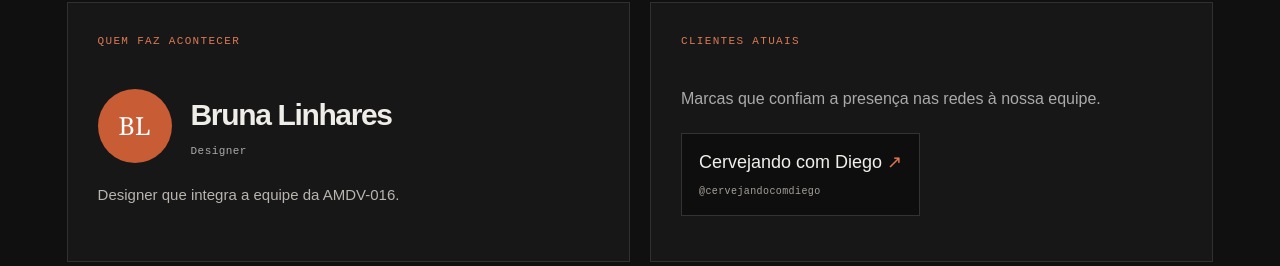
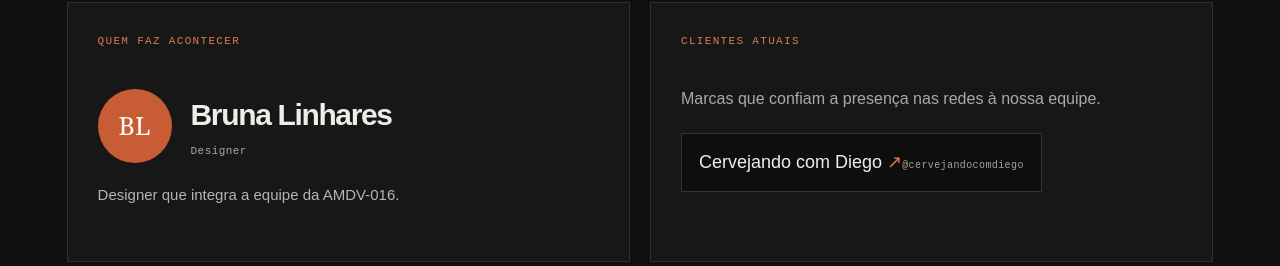
Before and after one commit to einattalia/ameninadovideo016, a Next.js app: page / in a window 1280 px wide. Shown: the part 2847-3113 px from the top of the page. Built offline with nearby package versions, Linux system fonts and the light colour scheme; no server answers.

Commit message:
Add profile and client photo uploads (components/social-management.tsx)

```diff
--- a/components/social-management.tsx
+++ b/components/social-management.tsx
@@ -32,7 +32,7 @@ export function SocialManagement(){
       <article className="management-team">
         <div className="management-card-label mono">QUEM FAZ ACONTECER</div>
         <div className="team-person">
-          <span className="team-initials" aria-hidden="true">{initials||'BL'}</span>
+          {settings.socialTeamImage?<img className="team-photo" src={settings.socialTeamImage} alt={settings.socialTeamImageAlt||`Foto de ${settings.socialTeamName}`} loading="lazy"/>:<span className="team-initials" aria-hidden="true">{initials||'BL'}</span>}
           <div><h3>{settings.socialTeamName}</h3><p className="mono">{settings.socialTeamRole}</p></div>
         </div>
         <p className="team-description">{settings.socialTeamBio}</p>
@@ -40,9 +40,12 @@ export function SocialManagement(){
       <article className="management-clients">
         <div className="management-card-label mono">CLIENTES ATUAIS</div>
         <p className="management-client-intro">Marcas que confiam a presença nas redes à nossa equipe.</p>
-        {clients.length?<ul className="management-client-list">{clients.map(client=><li key={client.id}>
-          {client.url?<a href={client.url} target="_blank" rel="noreferrer">{client.name||client.handle||'Cliente'} <span aria-hidden="true">↗</span></a>:<span>{client.name||client.handle||'Cliente'}</span>}
-          {client.handle&&<small className="mono">{client.handle}</small>}
+        {clients.length?<ul className="management-client-list">{clients.map(client=><li className={client.image?'has-image':''} key={client.id}>
+          {client.image&&<img className="management-client-avatar" src={client.image} alt={client.imageAlt||client.name||'Imagem do cliente'} loading="lazy"/>}
+          <div className="management-client-copy">
+            {client.url?<a href={client.url} target="_blank" rel="noreferrer">{client.name||client.handle||'Cliente'} <span aria-hidden="true">↗</span></a>:<span>{client.name||client.handle||'Cliente'}</span>}
+            {client.handle&&<small className="mono">{client.handle}</small>}
+          </div>
         </li>)}</ul>:<p className="management-empty mono">NOVOS CLIENTES EM BREVE</p>}
       </article>
     </div>
```
